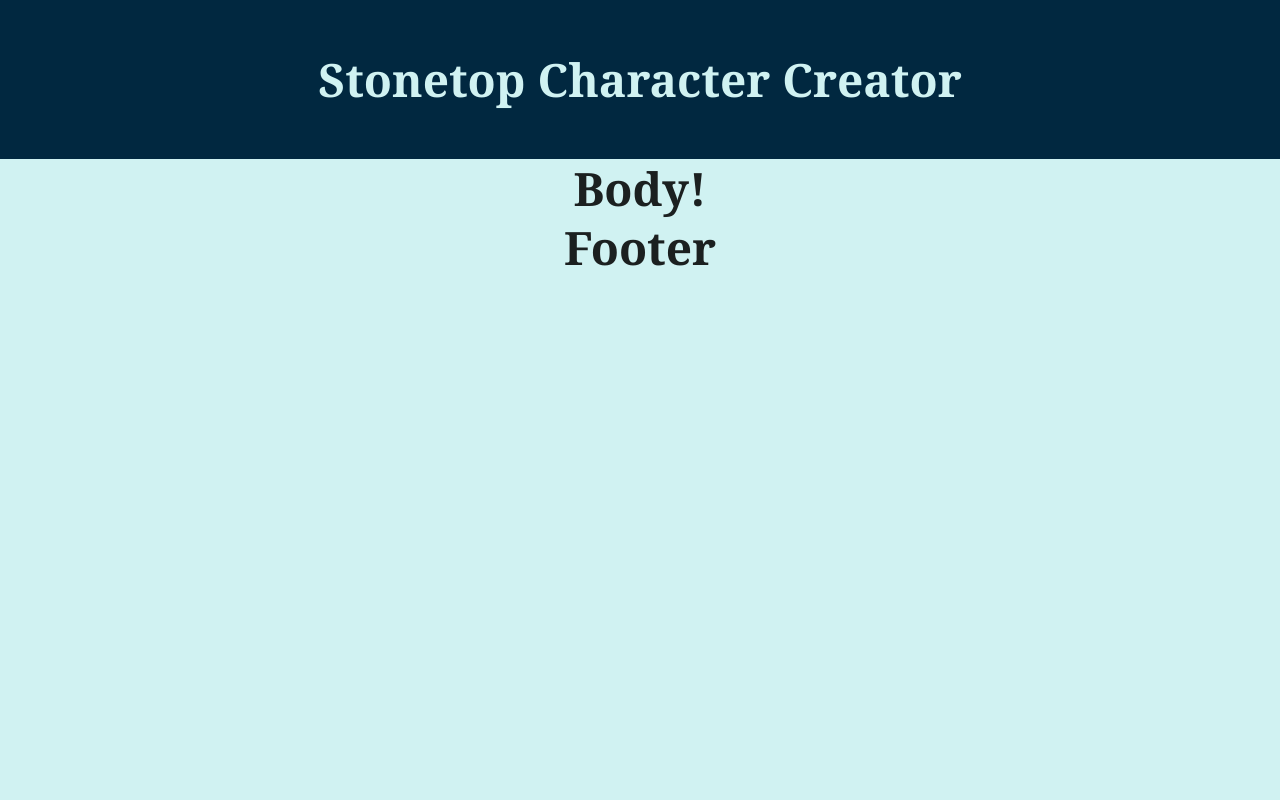
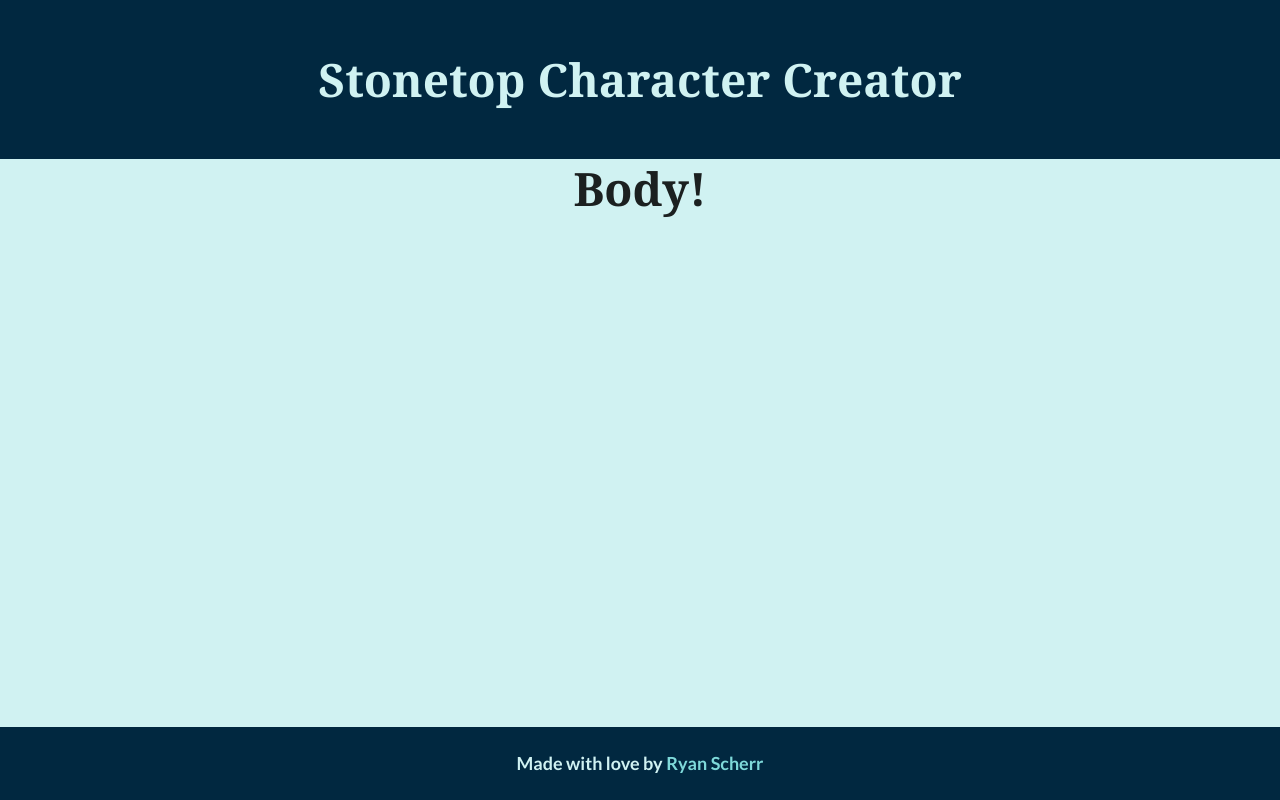
Before and after one commit to ryanascherr/stonetop-beyond, a React (Create React App) app: page / in a window 1280 px wide. Built offline with nearby package versions, Linux system fonts and the light colour scheme.

Commit message:
Styled Footer.

```diff
--- a/src/components/Footer.js
+++ b/src/components/Footer.js
@@ -3,8 +3,8 @@ import React from 'react';
 function Footer() {
 
     return (
-        <header className="">
-            <h1>Footer</h1>
+        <header className="footer">
+            <h3>Made with love by <a href="https://github.com/ryanascherr" target="_blank">Ryan Scherr</a></h3>
         </header>
     )
 }
--- a/src/style.css
+++ b/src/style.css
@@ -37,3 +37,20 @@ body {
     color: var(--off-white);
     padding: 50px 0;
 }
+
+.footer {
+    background-color: var(--darkest-blue);
+    color: var(--off-white);
+    padding: 25px 0;
+    position: fixed;
+    bottom: 0;
+    width: 100%;
+}
+
+.footer a {
+    color: var(--light-blue);
+}
+
+.footer a:hover {
+    text-decoration: underline;
+}
```
